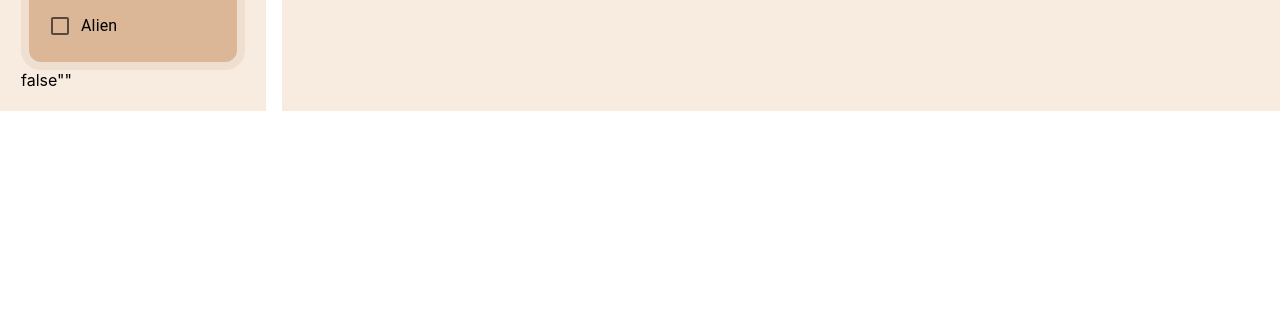
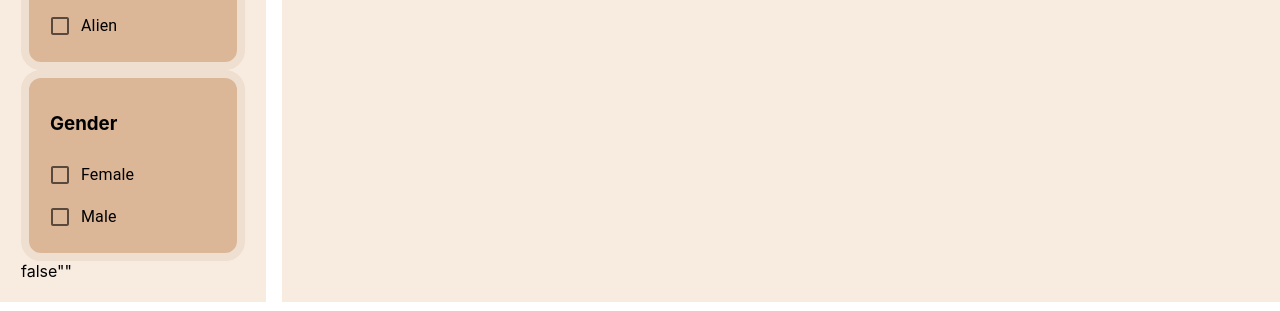
Before and after one commit to kimiberi/proshop-2, a React (Create React App) app in the folder frontend/: page / in a window 1280 px wide. Shown: the part 210-521 px from the top of the page. Built offline with nearby package versions, Linux system fonts and the light colour scheme; no server answers.

Commit message:
add speciesList

```diff
--- a/frontend/src/component/CheckboxFilter.jsx
+++ b/frontend/src/component/CheckboxFilter.jsx
@@ -2,17 +2,26 @@ import React, { useEffect, useState } from "react";
 import FormGroup from "@mui/material/FormGroup";
 import FormControlLabel from "@mui/material/FormControlLabel";
 import Checkbox from "@mui/material/Checkbox";
+import style from "../css/checkboxFilter.module.css";
 import _ from "lodash";
 import { getCardContent } from "../services/api";
 import { useSelector, useDispatch } from "react-redux";
-import { type, typeName, checked, list } from "../redux/filterSlice";
+import {
+  type,
+  typeName,
+  checked,
+  list,
+  speciesList,
+} from "../redux/filterSlice";
 
 const CheckboxFilter = () => {
   const dispatch = useDispatch();
   const isType = useSelector((state) => state.category.type);
   const isTypeName = useSelector((state) => state.category.typeName);
   const isChecked = useSelector((state) => state.category.checked);
+
   const isTypeListData = useSelector((state) => state.category.list);
+  const isSpeciesList = useSelector((state) => state.category.speciesList);
 
   const [defaultPost, setDefaultPost] = useState([]);
   const [chipList, setChipList] = useState([]);
@@ -72,9 +81,9 @@ const CheckboxFilter = () => {
       dispatch(list(resultTypeList));
     }
 
-    // console.log(isType);
+    console.log(isType);
     // console.log(isChecked);
-    // console.log(chipList);
+    console.log(chipList);
     // console.log(shallowList);
     // console.log(isTypeListData);
     console.log(isTypeName);
@@ -106,14 +115,7 @@ const CheckboxFilter = () => {
     <div style={{ width: "20%", background: "#f8ebe0", padding: "21px" }}>
       <h2>Filter</h2>
 
-      <div
-        style={{
-          background: "#dbb697",
-          padding: "15px 21px",
-          borderRadius: "20px",
-          border: "8px solid #eedfd0",
-        }}
-      >
+      <div className={style.filterBox}>
         <h3>Species</h3>
         <FormGroup>
           <FormControlLabel
@@ -144,6 +146,38 @@ const CheckboxFilter = () => {
           />
         </FormGroup>
       </div>
+
+      <div className={style.filterBox}>
+        <h3>Gender</h3>
+        <FormGroup>
+          <FormControlLabel
+            control={
+              <Checkbox
+                value="Female"
+                onChange={(e) => {
+                  dispatch(type(e.target.value));
+                  dispatch(typeName("gender"));
+                  dispatch(checked(e.target.checked));
+                }}
+              />
+            }
+            label="Female"
+          />
+          <FormControlLabel
+            control={
+              <Checkbox
+                value="Male"
+                onChange={(e) => {
+                  dispatch(type(e.target.value));
+                  dispatch(typeName("gender"));
+                  dispatch(checked(e.target.checked));
+                }}
+              />
+            }
+            label="Male"
+          />
+        </FormGroup>
+      </div>
       {JSON.stringify(isChecked)}
       {JSON.stringify(isType)}
     </div>
--- /dev/null
+++ b/frontend/src/css/checkboxFilter.module.css
@@ -0,0 +1,6 @@
+.filterBox {
+  background: #dbb697;
+  padding: 15px 21px;
+  border-radius: 20px;
+  border: 8px solid #eedfd0;
+}
--- a/frontend/src/redux/filterSlice.js
+++ b/frontend/src/redux/filterSlice.js
@@ -5,6 +5,7 @@ const initialState = {
   typeName: "",
   checked: false,
   list: [],
+  speciesList: [],
 };
 
 const filterSlice = createSlice({
@@ -24,8 +25,12 @@ const filterSlice = createSlice({
     list: (state, action) => {
       state.list = action.payload;
     },
+    speciesList: (state, action) => {
+      state.speciesList = action.payload;
+    },
   },
 });
 
-export const { type, typeName, checked, list } = filterSlice.actions;
+export const { type, typeName, checked, list, speciesList } =
+  filterSlice.actions;
 export default filterSlice.reducer;
```
